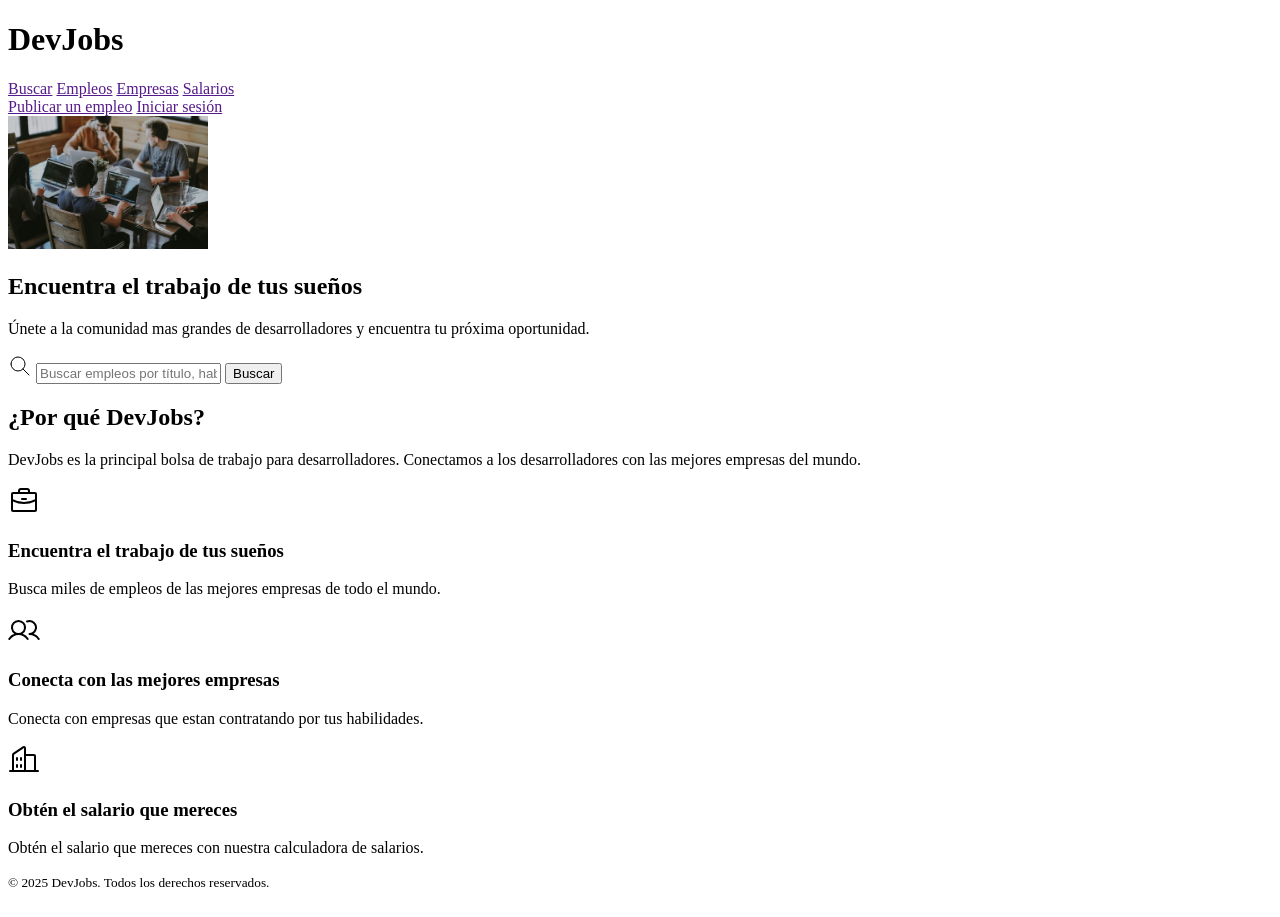
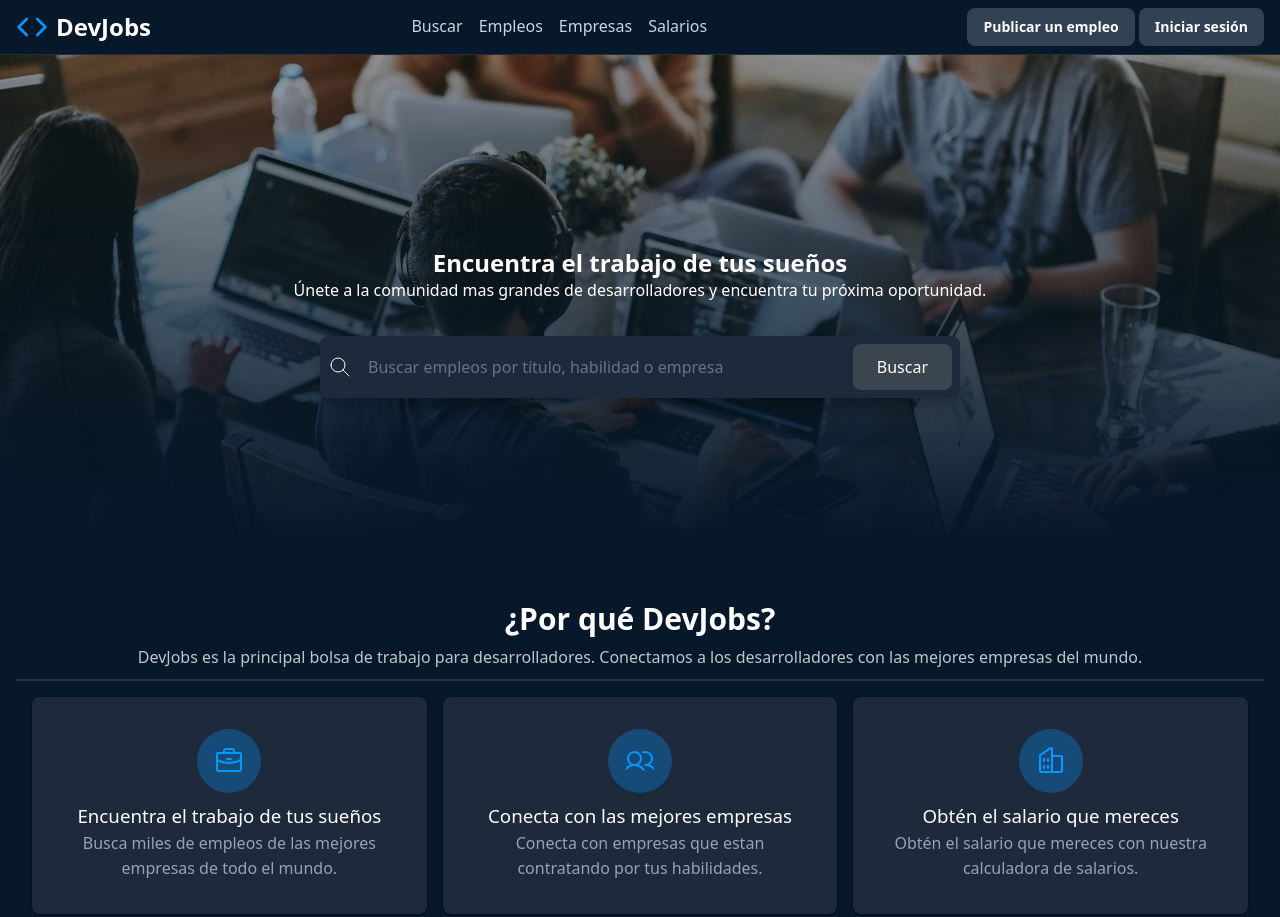
Before and after one commit to stemb02/jscamp, a plain HTML site: page 00-html-css/index.html in a window 1280 px wide. Shown: the top 917 px of the page. Drawn offline with Linux system fonts and the light colour scheme.

Commit message:
Pag-empleos-1

```diff
--- a/00-html-css/index.html
+++ b/00-html-css/index.html
@@ -4,15 +4,20 @@
     <meta charset="UTF-8">
     <meta name="viewport" content="width=device-width, initial-scale=1.0">
     <meta name="description" content="Encuentra las mejores ofertas de trabajo para desarrolladores en DevJobs.">
+    <link rel="stylesheet" href="styles.css">
     <title>DevJobs-Inicio</title>
 </head>
 <body>
     <header>
-        <h1>DevJobs</h1>
+        <h1><svg fill="none" stroke="currentColor" stroke-linecap="round" stroke-linejoin="round" stroke-width="2"
+        viewBox="0 0 24 24" xmlns="http://www.w3.org/2000/svg">
+        <polyline points="16 18 22 12 16 6"></polyline>
+        <polyline points="8 6 2 12 8 18"></polyline>
+        </svg>DevJobs</h1>
 
         <nav>
             <a href="">Buscar</a>
-            <a href="">Empleos</a>
+            <a href="/01-javascript/empleos.html">Empleos</a>
             <a href="">Empresas</a>
             <a href="">Salarios</a>
 
@@ -36,12 +41,13 @@
         </p>
 
         <form role="search">
+            <div>
+                <svg  xmlns="http://www.w3.org/2000/svg"  width="24"  height="24"  viewBox="0 0 24 24"  fill="none"  stroke="currentColor"  stroke-width="1"  stroke-linecap="round"  stroke-linejoin="round"  class="icon icon-tabler icons-tabler-outline icon-tabler-search"><path stroke="none" d="M0 0h24v24H0z" fill="none"/><path d="M10 10m-7 0a7 7 0 1 0 14 0a7 7 0 1 0 -14 0" /><path d="M21 21l-6 -6" /></svg>
 
-            <svg  xmlns="http://www.w3.org/2000/svg"  width="24"  height="24"  viewBox="0 0 24 24"  fill="none"  stroke="currentColor"  stroke-width="1"  stroke-linecap="round"  stroke-linejoin="round"  class="icon icon-tabler icons-tabler-outline icon-tabler-search"><path stroke="none" d="M0 0h24v24H0z" fill="none"/><path d="M10 10m-7 0a7 7 0 1 0 14 0a7 7 0 1 0 -14 0" /><path d="M21 21l-6 -6" /></svg>
+                <input required type="text" placeholder="Buscar empleos por título, habilidad o empresa">
 
-            <input required type="text" placeholder="Buscar empleos por título, habilidad o empresa">
-
-            <button type="submit">Buscar</button>
+                <button type="submit">Buscar</button>
+            </div>
 
         </form>
 
--- /dev/null
+++ b/00-html-css/styles.css
@@ -0,0 +1,351 @@
+* {
+    margin: 0;
+    padding: 0;
+    box-sizing: border-box;
+}
+
+
+
+
+
+
+:root {
+    --primary: #3b4550;
+    --primary-dark: #0a3d66;
+    --primary-hover: #0d5ba8;
+    --primary-light: #09f;
+    --background: #06182a;
+    --text-primary: #ffffff;
+    --text-secondary: #cbd5e1;
+    --text-muted: #94a3b8;
+    --border: rgba(255, 255, 255, 0.1);
+    --card-bg: #1e293b;
+    --shadow: rgba(0, 0, 0, 0.3);
+    --input-bg: #1e293b;
+    --hsla-example: hsla(210, 100%, 56%, 1);
+}
+
+
+
+
+
+
+
+
+
+
+@font-face {
+    font-family: 'Inter Variable';
+    font-style: normal;
+    font-display: swap;
+    font-weight: 100 900;
+    src: url(https://cdn.jsdelivr.net/fontsource/fonts/inter:vf@latest/latin-wght-normal.woff2) format('woff2-variations');
+    unicode-range: U+0000-00FF,U+0131,U+0152-0153,U+02BB-02BC,U+02C6,U+02DA,U+02DC,U+0304,U+0308,U+0329,U+2000-206F,U+20AC,U+2122,U+2191,U+2193,U+2212,U+2215,U+FEFF,U+FFFD;
+}
+
+
+
+
+
+
+
+
+
+
+body {
+    font-family: system-ui;
+    background-color: var(--background);
+    color: var(--text-primary);
+    min-height: 100vh;
+    display: flex;
+    flex-direction: column;
+    line-height: 1.6;
+}
+
+
+
+
+
+
+
+
+
+
+
+
+
+/* Títulos principales */
+h1 {
+    font-size: 1.5rem;
+    line-height: 1.2;
+    text-wrap: balance;
+    display: flex;
+    align-items: center;
+    gap: 0.5rem;
+
+    svg {
+        width: 2rem;
+        height: 2rem;
+        color: var(--primary-light);
+    }
+}
+
+h1 + p {
+    text-wrap: balance;
+    margin-bottom: 2rem
+}
+
+/* Header */
+header {
+    border-bottom: 1px solid var(--border);
+    background: var(--background);
+    padding: .5rem 1rem;
+    display: flex;
+    align-items: center;
+    justify-content: space-between;
+    gap: 2rem;
+
+    h2 {
+        font-size: 1.25rem;
+        font-weight: 700;
+        color: var(--text-primary);
+    }
+}
+
+/* Navegación del header a otras páginas */
+nav {
+    align-items: center;
+    gap: 1rem;
+    display: flex;
+
+    a {
+        text-decoration: none;
+        color: var(--text-secondary);
+        transition: color 0.2s;
+        font-weight: 500;
+
+    &:hover, &:focus {
+        color: var(--primary);
+        outline: none;
+        }
+    }
+}
+
+/* Botones del Header */
+header div a {
+    padding: 0.5rem 1rem;
+    border-radius: 0.5rem;
+    background-color: #334155;
+    color: var(--text-primary);
+    display: inline-block;
+    font-size: 0.875rem;
+    font-weight: 700;
+    text-decoration: none;
+  /* TODO */
+}
+
+/* Hero */
+main > section:nth-child(1) {
+    height: 500px;
+    text-align: center;
+    display: flex;
+    flex-direction: column;
+    justify-content: center;
+    align-items: center;
+
+    h1 {
+        padding-top: 36px;
+    }
+
+    & > img {
+        position: absolute;
+        width: 100%;
+        height: 100%;
+        object-fit: cover;
+        z-index: -1;
+        left: 0;
+        right: 0;
+        mask-image: linear-gradient(to bottom, rgba(16, 25, 34, 1) 5%, rgba(16, 25, 34, 0) 80%);
+    }
+}
+
+/* Formulario de Búsqueda */
+form {
+    max-width: 42rem;
+    width: 100%;
+    margin: 0 auto;
+        padding-inline: 1rem;
+}
+
+form > div {
+    display: flex;
+    align-items: center;
+    background-color: var(--input-bg);
+    border-radius: 0.5rem;
+    box-shadow: 0 10px 15px -3px var(--shadow);
+    padding: 0.5rem;
+    gap: 0.5rem;
+}
+
+form span {
+    padding-left: 0.75rem;
+    color: var(--text-muted);
+    display: flex;
+    align-items: center;
+    flex-shrink: 0;
+}
+
+form input[type="text"] {
+    flex: 1;
+    background: transparent;
+    border: none;
+    outline: none;
+    color: var(--text-primary);
+    padding: 0.75rem 0.5rem;
+    font-size: 1rem;
+    font-family: inherit;
+}
+
+form input[type="text"]::placeholder {
+    color: #64748b;
+}
+
+button {
+    padding: 0.75rem 1.5rem;
+    border-radius: 0.5rem;
+    background-color: var(--primary);
+    color: white;
+    font-weight: 400;
+    border: none;
+    cursor: pointer;
+    transition: all 0.2s;
+    font-family: inherit;
+    font-size: 1rem;
+    white-space: nowrap;
+
+    &:hover, /* pseudo-clase que significa que el ratón está encima */
+    &:focus { /* pseudo-clase que significa que el elemento tiene el foco */
+        background-color: var(--primary-hover);
+        outline: 2px solid white;
+        outline-offset: 2px;
+    }
+
+    &:active {
+        transform: scale(0.90)
+    }
+
+    &:disabled {
+        opacity: .5;
+        pointer-events: none;
+    }
+}
+
+/* Features Section */
+main > section:nth-child(2) {
+    padding-inline: 1rem;
+    background-color: var(--background);
+    padding-top: 2rem;
+
+    & > header {
+    gap: 2px;
+    flex-direction: column;
+
+        h2 {
+            margin-bottom: 0;
+        }
+
+        p {
+        opacity: .75;
+        }
+    }
+
+    & > div {
+    max-width: 1280px;
+        margin: 0 auto;
+    }
+}
+
+main > section:nth-child(2) h2 {
+    font-size: 1.875rem;
+    font-weight: 700;
+    color: var(--text-primary);
+    margin-bottom: 1rem;
+}
+
+main > section:nth-child(2) > div > div:first-child > p {
+    font-size: 1.125rem;
+    color: var(--text-muted);
+    max-width: 42rem;
+    margin: 0 auto;
+}
+
+/* Grid de Features */
+main > section:nth-child(2) footer {
+    display: grid;
+    grid-template-columns: repeat(auto-fit, minmax(280px, 1fr));
+    gap: 16px
+}
+
+/* Feature Cards */
+/* article {
+    background-color: var(--card-bg);
+    padding: 2rem;
+    margin-bottom: 16px;
+    border-radius: 0.5rem;
+    box-shadow: 0px 1px 3px 0 var(--shadow);
+
+    svg {
+        color: var(--primary-light);
+        background: rgba(0, 153, 255, 0.3);
+        border-radius: 9999px;
+        width: 64px;
+        height: 64px;
+        padding: 16px;
+    }
+
+    h3 {
+        font-weight: 500;
+    }
+
+    p {
+        color: var(--text-muted);
+    }
+} */
+
+/* Footer */
+footer {
+    background-color: var(--background);
+    border-top: 1px solid var(--border);
+    text-align: center;
+    padding: 16px;
+
+    small {
+        color: var(--text-muted);
+        font-size: 0.875rem;
+    }
+}
+
+article {
+    background-color: var(--card-bg);
+    padding: 2rem;
+    margin-bottom: 16px;
+    border-radius: 0.5rem;
+    box-shadow: 0px 1px 3px 0px rgba(0, 0, 0, 0.5);
+
+    svg {
+        color: var(--primary-light);
+        background: rgba(0, 153, 255, .3);
+        width: 64px;
+        height: 64px;
+        border-radius: 100%;
+        padding: 16px;
+    }
+
+    p {
+        color: var(--text-muted);
+    }
+
+    h3 {
+    font-weight: 500;
+    }
+}
--- /dev/null
+++ b/01-javascript/empleos.css
@@ -0,0 +1,89 @@
+*{
+    margin: 0;
+    padding: 0;
+    box-sizing: border-box;
+}
+
+body{
+    background-color: #06182a;
+    color: #ffffff;
+    font-family: system-ui, -apple-system, BlinkMacSystemFont, 'Segoe UI', Roboto, Oxygen, Ubuntu, Cantarell, 'Open Sans', 'Helvetica Neue', sans-serif;
+}
+
+h1{
+    display: flex;
+    align-items: center;
+    font-size: 1.5rem;
+    line-height: 1.2;
+    gap: .5rem;
+    svg{
+        width: 2rem;
+        height: 2rem;
+        color: #1173D4;
+    }
+}
+
+header{
+    display: flex;
+    justify-content: space-between;
+    align-items: center;
+    background-color: #06182a;
+    padding: .5rem 1rem;
+    border-bottom: 1px solid rgba(255, 255, 255, 0.1);;
+
+    div{
+        display: flex;
+        align-items: center;
+        gap: 1rem;
+
+        svg{
+            width: 2.5rem;
+            height: 2.5rem;
+            color: #1173D4;
+            background-color: #1B3759;
+            border-radius: 100%;
+            padding: .5rem;
+        }
+
+        a{
+            display: contents;
+        }
+
+        button{
+            background-color: #0F2B44;
+            color: #1173D4;
+            font-weight: 600;
+            padding: .5rem;
+            border-radius: .75rem;
+            border: none;
+            cursor: pointer;
+            font-family: inherit;
+            font-size: 1rem;
+        }
+    }
+}
+
+nav{
+    display: flex;
+    gap: 1rem;
+
+    a{
+        text-decoration: none;
+        color: #ffffff;
+        font-weight: 500;
+    }
+}
+
+main > section:nth-child(1){
+    text-align: center;
+    margin: 2rem 0;
+
+    h2{
+        font-size: 3rem;
+    }
+
+    p{
+        margin: .5rem 0;
+        color: #94a3b8;
+    }
+}
```
Also changed, not shown: 01-javascript/empleos.html (added, +137 -0 lines), 00-html-css/stykes.css (deleted).
